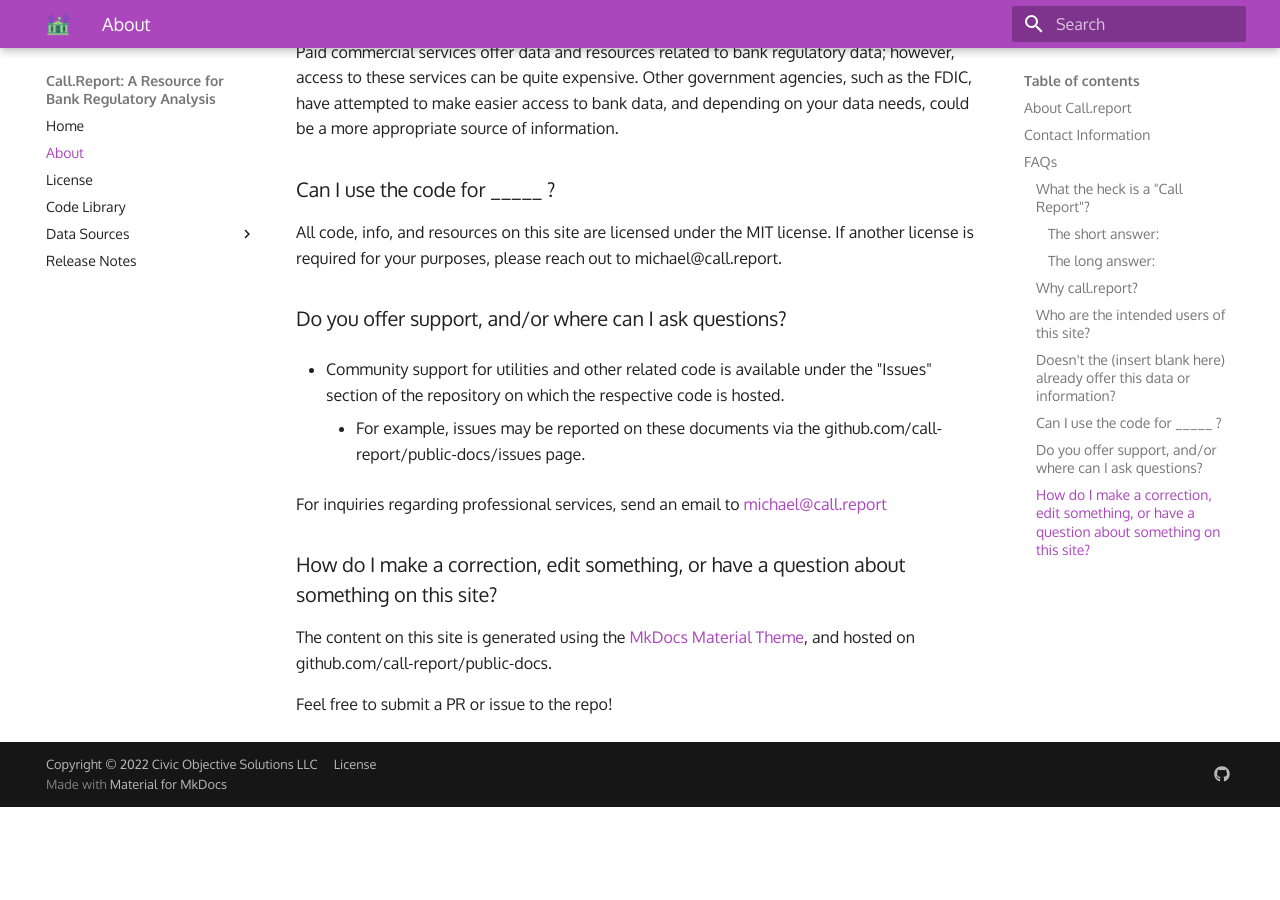
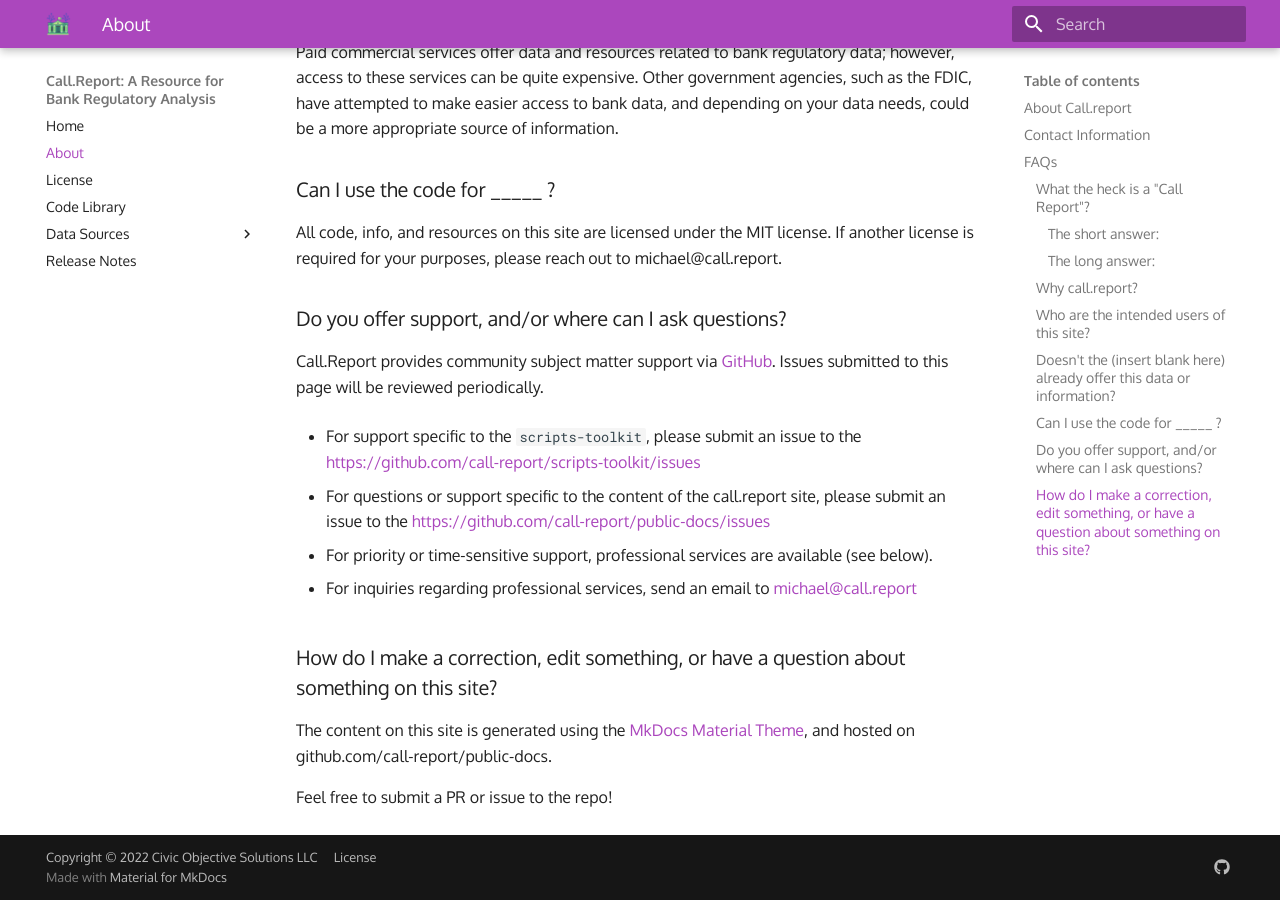
Before and after one commit to call-report/public-docs, an MkDocs documentation site: the page built from docs/about.md, in a window 1280 px wide and 900 px high, scrolled down 1472 px. Built offline with MkDocs 1.6.1 and Material for MkDocs 9.7.7, drawn with Linux system fonts in a browser that asks for light colours; before the commit the page ends 2279 px from its top, so only the background shows below that.

Commit message:
fixed typos and other random issues

```diff
--- a/docs/about.md
+++ b/docs/about.md
@@ -48,11 +48,15 @@
 
 ### Do you offer support, and/or where can I ask questions?
 
-- Community support for utilities and other related code is available under the "Issues" section of the repository on which the respective code is hosted.
+Call.Report provides community subject matter support via [GitHub](https://github.com/call-report/support/issues). Issues submitted to this page will be reviewed periodically.
 
-    - For example, issues may be reported on these documents via the github.com/call-report/public-docs/issues page.
+- For support specific to the `scripts-toolkit`, please submit an issue to the [https://github.com/call-report/scripts-toolkit/issues](GitHub repo)
 
-For inquiries regarding professional services, send an email to [michael@call.report](mailto:michael@call.report)
+- For questions or support specific to the content of the call.report site, please submit an issue to the [https://github.com/call-report/public-docs/issues](GitHub repo)
+
+- For priority or time-sensitive support, professional services are available (see below).
+
+- For inquiries regarding professional services, send an email to [michael@call.report](mailto:michael@call.report)
 
 
 ### How do I make a correction, edit something, or have a question about something on this site?
```
Also changed, not shown: docs/code.md (+2 -2 lines), docs/index.md (+9 -2 lines).
